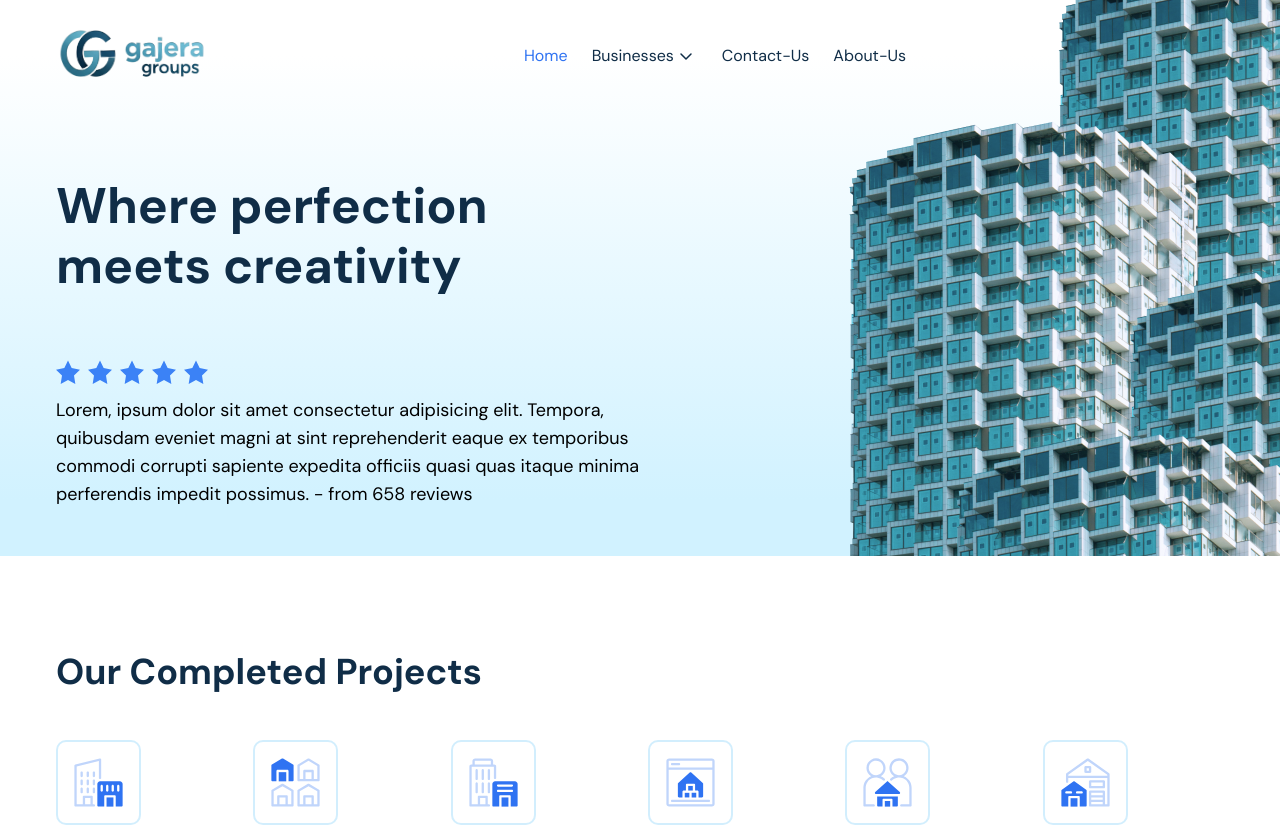
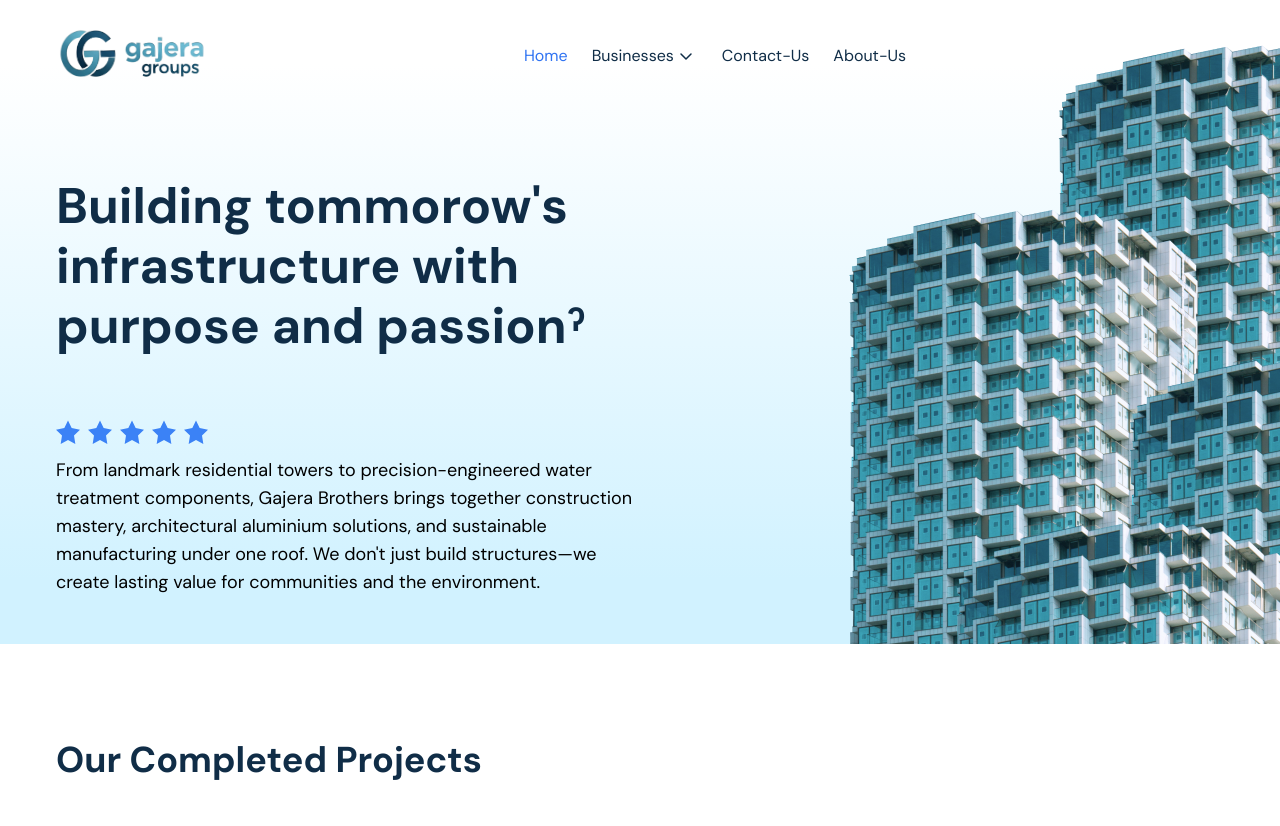
Before and after one commit to blue-sync-softwares/gajera-infratech-frontend, a Next.js app: page / in a window 1280 px wide. Shown: the top 826 px of the page. Built offline with nearby package versions, Linux system fonts and the light colour scheme.

Commit message:
Added the web service route

```diff
--- a/next.config.mjs
+++ b/next.config.mjs
@@ -2,7 +2,7 @@
 const basePath = "";
 
 const nextConfig = {
-  output: 'export',
+  output: "standalone",
   basePath,
   assetPrefix: basePath,
   images: {
--- a/src/app/components/home/hero/index.tsx
+++ b/src/app/components/home/hero/index.tsx
@@ -74,7 +74,7 @@ const Hero = () => {
           >
             <div className="mb-8">
               <h1 className="md:text-[50px] leading-[1.2] text-4xl  ml-4 text-midnight_text dark:text-white font-bold">
-                Where perfection meets creativity
+                Building tommorow's infrastructure with purpose and passionˀ
               </h1>
             </div>
             {/* <div className="max-w-xl ml-4 sm:w-full">
@@ -248,8 +248,8 @@ const Hero = () => {
               </div>
               <div data-aos="fade-left">
                 <p className="text-lg dark:text-white text-black">
-                 Lorem, ipsum dolor sit amet consectetur adipisicing elit. Tempora, quibusdam eveniet magni at sint reprehenderit eaque ex temporibus commodi corrupti sapiente expedita officiis quasi quas itaque minima perferendis impedit possimus.
-                  <span className="text-gray-400"> - from 658 reviews</span>
+                 From landmark residential towers to precision-engineered water treatment components, Gajera Brothers brings together construction mastery, architectural aluminium solutions, and sustainable manufacturing under one roof. We don't just build structures—we create lasting value for communities and the environment.
+                  {/* <span className="text-gray-400"> - from 658 reviews</span> */}
                 </p>
               </div>
             </div>
--- a/src/app/components/home/history/index.tsx
+++ b/src/app/components/home/history/index.tsx
@@ -17,7 +17,7 @@ export default function History() {
             How we became number one
           </p>
           <p className="mb-8 pb-2 text-gray">
-            Lorem ipsum dolor sit, amet consectetur adipisicing elit. Dignissimos voluptates perspiciatis itaque amet, rem illum velit quo, cumque assumenda id esse laborum numquam sit. Adipisci rerum natus consequatur necessitatibus dignissimos!
+            Leadership isn't about being the loudest—it's about being the most reliable. Gajera Brothers delivers what others promise: projects on time, quality beyond expectations, and lasting value. Our integrated expertise across construction, aluminium systems, and water management ensures seamless execution. In an industry built on trust, we've become the preferred choice by simply doing what we say, every time.
           </p>
           {/* <Link
             href="/properties/properties-list"
@@ -40,7 +40,7 @@ export default function History() {
                   Years Experience
                 </p>
                 <p className="text-[65px] leading-[1.2] -mt-1 text-midnight_text dark:text-white font-bold mb-2">
-                  20+
+                  8+
                 </p>
               </div>
               <div>
```
